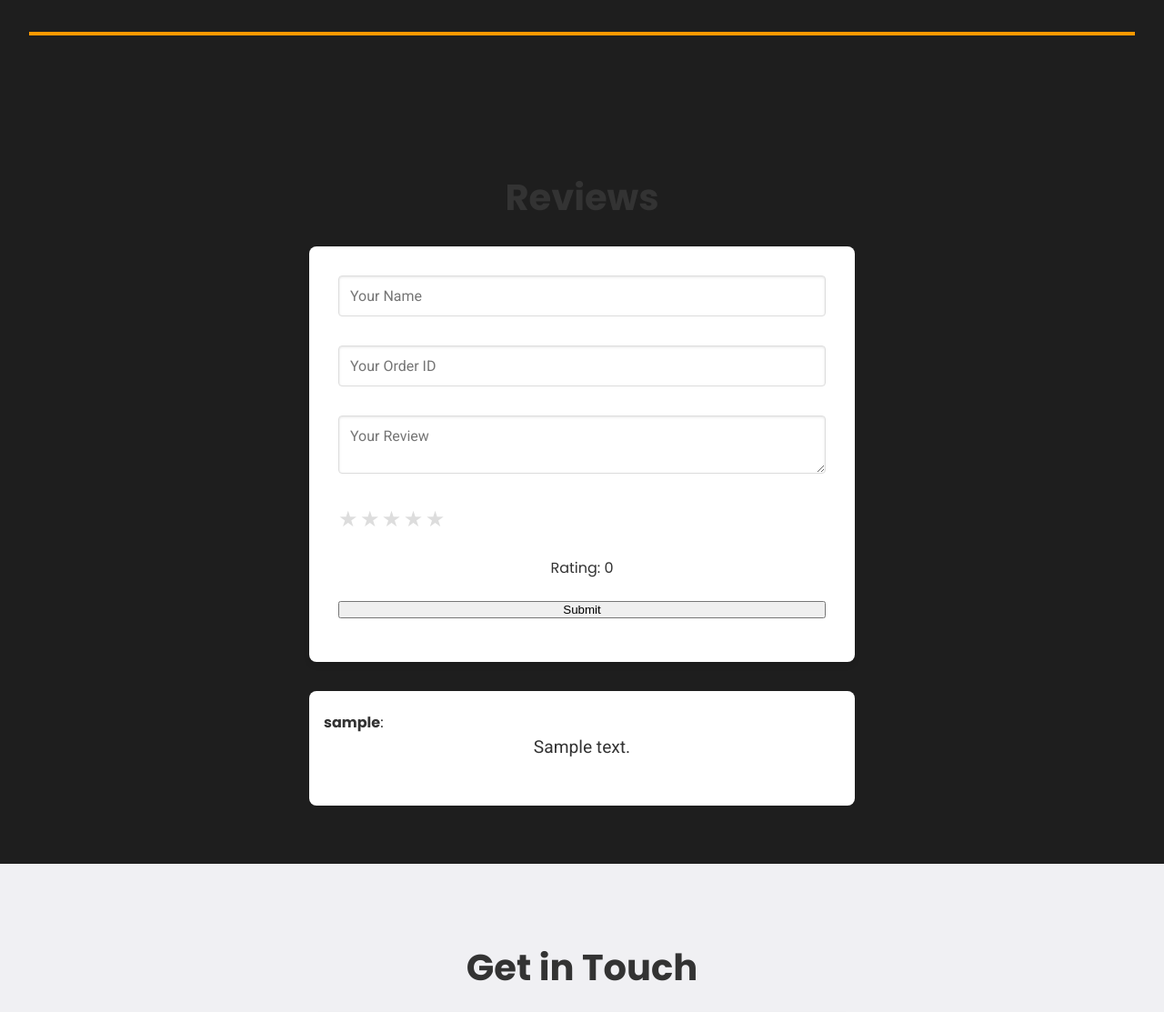
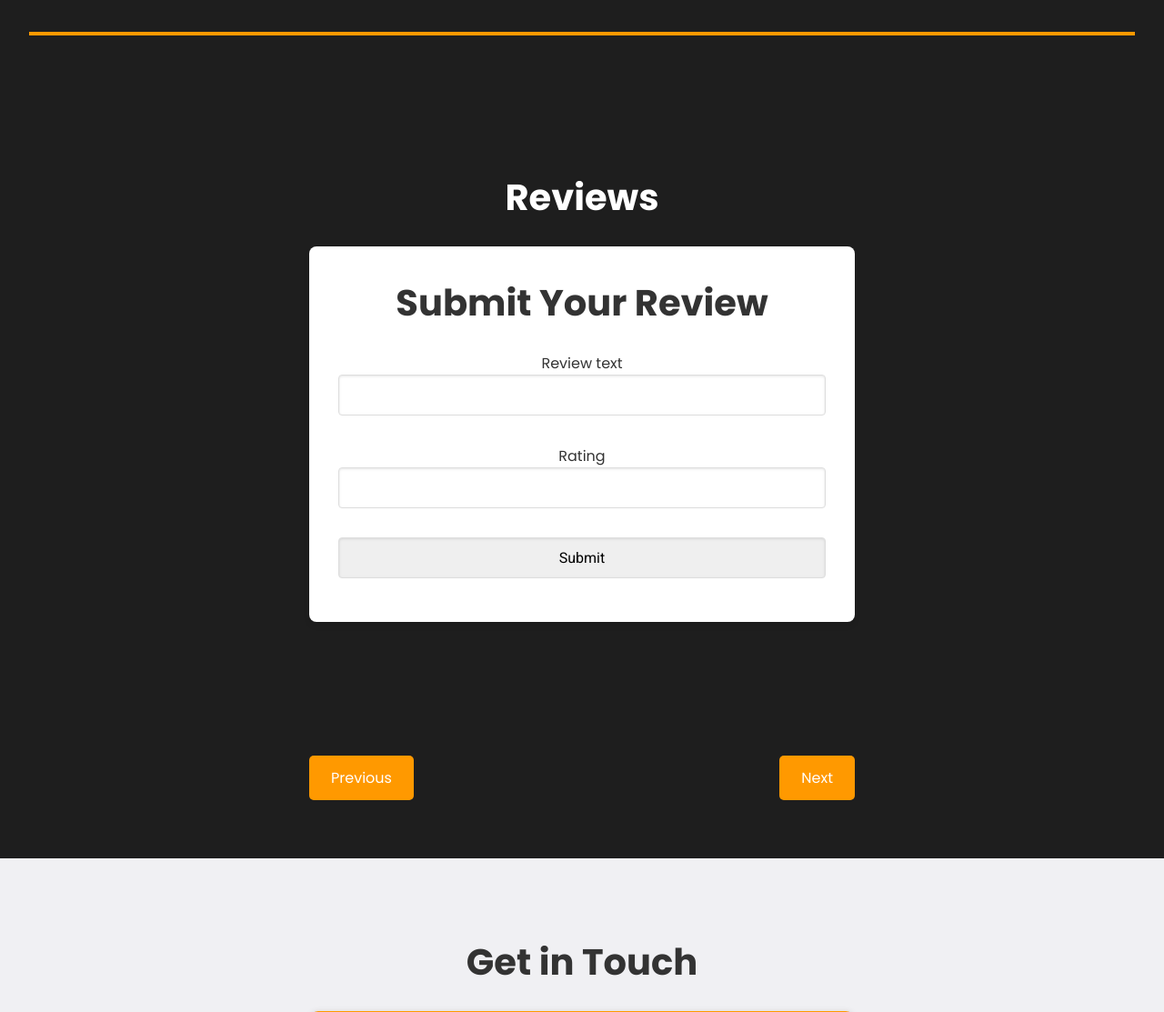
Before and after one commit to pixel123456789/my-flask-app, a Flask app: template templates/index.html in a window 1280 px wide. Shown: the part 1980-3093 px from the top of the page at 91% size. Run offline with Flask 3, Linux system fonts and the light colour scheme; the template is opened without the code that fills it, so the values that code supplies are empty, except form fields; tables that the repository leaves empty hold one stand-in row (values such as "Sample post"); form fields are guessed from the names that the template uses.

Commit message:
Update index.html

```diff
--- a/templates/index.html
+++ b/templates/index.html
@@ -6,6 +6,34 @@
     <title>Liam | Web Developer Portfolio</title>
     <link rel="stylesheet" href="static/styles.css">
     <link href="https://fonts.googleapis.com/css2?family=Poppins:wght@300;400;600;700&family=Roboto:wght@300;400;500;700&display=swap" rel="stylesheet">
+    <style>
+        /* Add custom styles for the review grid and pagination */
+        .review-grid {
+            display: grid;
+            grid-template-columns: repeat(auto-fill, minmax(250px, 1fr));
+            gap: 15px;
+            opacity: 0;
+        }
+
+        .review-item {
+            background: #fff;
+            border: 1px solid #ddd;
+            border-radius: 8px;
+            padding: 15px;
+            box-shadow: 0 4px 8px rgba(0, 0, 0, 0.1);
+            transition: transform 0.3s ease-in-out;
+        }
+
+        .review-item:hover {
+            transform: scale(1.05);
+        }
+
+        .review-navigation {
+            display: flex;
+            justify-content: space-between;
+            margin-top: 20px;
+        }
+    </style>
 </head>
 <body>
     <header>
@@ -29,19 +57,13 @@
                 <button id="close-btn" class="close-btn">&times;</button>
                 <ul>
                     <li><a href="{{ url_for('home') }}">Home</a></li>
-                    <br>
                     {% if current_user.is_authenticated %}
                         <li><a href="{{ url_for('dashboard') }}">Dashboard</a></li>
-                        <br>
                         <li><a href="{{ url_for('home') }}#contact">Contact</a></li>
-                        <br>
                         <li><a href="{{ url_for('logout') }}">Logout</a></li>
-                        <br>
                     {% else %}
                         <li><a href="{{ url_for('home') }}#contact">Contact</a></li>
-                        <br>
                         <li><a href="{{ url_for('register') }}">Register</a></li>
-                        <br>
                         <li><a href="{{ url_for('login') }}">Login</a></li>
                     {% endif %}
                 </ul>
@@ -65,7 +87,7 @@
             <h1>Hello, I'm Liam!</h1>
             <div class="line"></div>
             <p>Turning ideas into interactive experiences with a touch of creativity and a lot of passion.</p>
-            <a href="{{ url_for('site_map') }}" ><button class="btn-orange">Click To Learn About This Site</button></a>
+            <a href="{{ url_for('site_map') }}"><button class="btn-orange">Click To Learn About This Site</button></a>
         </div>
     </section>
 
@@ -105,27 +127,32 @@
     </section>
 
     <section id="reviews">
-        <h2>Reviews</h2>
+        <h2 id="clr">Reviews</h2>
         <div class="review-form-container">
-            <form id="review-form">
-                <input type="text" id="username" name="username" placeholder="Your Name" required>
-                <input type="text" id="order-id" name="order-id" placeholder="Your Order ID" required>
-                <textarea id="content" name="content" placeholder="Your Review" required></textarea>
-                <div class="star-rating" id="star-rating">
-                    <span class="star inactive" data-value="1">★</span>
-                    <span class="star inactive" data-value="2">★</span>
-                    <span class="star inactive" data-value="3">★</span>
-                    <span class="star inactive" data-value="4">★</span>
-                    <span class="star inactive" data-value="5">★</span>
+            <h2>Submit Your Review</h2>
+            <form action="{{ url_for('submit_review') }}" method="post" id="review-form">
+                {{ review_form.hidden_tag() }}
+                <div>
+                    {{ review_form.review_text.label }}<br>
+                    {{ review_form.review_text(size=40, rows=5) }}
                 </div>
-                <div class="rating-display" id="rating-display">Rating: 0</div>
-                <button type="submit">Submit</button>
-                <div id="form-errors" class="error-messages"></div>
+                <div>
+                    {{ review_form.rating.label }}<br>
+                    {{ review_form.rating() }}
+                </div>
+                <div>
+                    {{ review_form.submit() }}
+                </div>
             </form>
         </div>
+
         <div id="reviews-container">
-            <div class="review-carousel" id="review-carousel">
-                <!-- Reviews will be appended here -->
+            <div id="review-grid" class="review-grid">
+                <!-- Review items will be dynamically inserted here -->
+            </div>
+            <div class="review-navigation">
+                <button id="prev-button">Previous</button>
+                <button id="next-button">Next</button>
             </div>
         </div>
     </section>
@@ -147,9 +174,6 @@
             </form>
         </div>
     </section>
-
-
-    <!-- Section Separator -->
 
     <footer>
         <p>&copy; 2024 Liam Kinnaird. All rights reserved.</p>
@@ -176,165 +200,117 @@
     // Initial call to display the date and time immediately
     updateDateTime();
 
-       // Handle star rating selection
-const starRatingContainer = document.getElementById('star-rating');
-const ratingDisplay = document.getElementById('rating-display');
-const errorMessages = document.getElementById('form-errors');
-let selectedRating = 0;
+    let reviews = [];
+    let currentPage = 1;
+    const reviewsPerPage = 4;
 
-starRatingContainer.addEventListener('click', function(event) {
-    if (event.target.classList.contains('star')) {
-        selectedRating = parseInt(event.target.dataset.value);
-        updateStarRating();
-        ratingDisplay.textContent = `Rating: ${selectedRating}`;
+    // Render reviews function with animation
+    function renderReviews() {
+        const reviewGrid = document.getElementById('review-grid');
+        reviewGrid.innerHTML = ''; // Clear existing reviews
+
+        // Calculate start and end index for current page
+        const startIndex = (currentPage - 1) * reviewsPerPage;
+        const endIndex = startIndex + reviewsPerPage;
+        const reviewsToShow = reviews.slice(startIndex, endIndex);
+
+        reviewsToShow.forEach(review => {
+            const [id, username, reviewText, rating, timestamp, status] = review;
+
+            // Create review item element
+            const reviewItem = document.createElement('div');
+            reviewItem.className = 'review-item';
+            reviewItem.innerHTML = `
+                <div class="stars">${'★'.repeat(rating)}</div>
+                <div class="review-content">${reviewText}</div>
+                <div class="review-author">- ${username}</div>
+            `;
+
+            reviewGrid.appendChild(reviewItem);
+        });
+
+        // GSAP animation for the review grid
+        gsap.fromTo("#review-grid", { opacity: 0, y: 50 }, { opacity: 1, y: 0, duration: 1, ease: "power2.out" });
+
+        // Update button visibility
+        document.getElementById('prev-button').style.display = currentPage > 1 ? 'block' : 'none';
+        document.getElementById('next-button').style.display = endIndex < reviews.length ? 'block' : 'none';
+    }
+
+    // Load reviews function
+    function loadReviews() {
+        fetch('/api/reviews')
+            .then(response => response.json())
+            .then(data => {
+                console.log('Reviews data:', data); // Debugging line to see the raw data
+
+                // Ensure data is an array of arrays
+                if (Array.isArray(data)) {
+                    // Filter approved reviews
+                    reviews = data.filter(review => review[5] === 'Approved');
+                    renderReviews(); // Render initial reviews
+                } else {
+                    console.error('Reviews data is not an array:', data);
+                    document.getElementById('review-grid').innerHTML = '<p>Failed to load reviews.</p>';
+                }
+            })
+            .catch(error => {
+                console.error('Error fetching reviews:', error);
+                document.getElementById('review-grid').innerHTML = '<p>Error fetching reviews.</p>';
+            });
+    }
+
+    // Handle form submission
+    window.onload = function() {
+        console.log('Window loaded');
+
+        // Handle form submission
+        const form = document.getElementById('review-form');
+
+        form.addEventListener('submit', function(event) {
+            event.preventDefault(); // Prevent the default form submission
+
+            const formData = new FormData(form);
+
+            fetch(form.action, {
+                method: 'POST',
+                body: formData,
+                headers: {
+                    'Accept': 'application/json',
+                },
+            })
+            .then(response => response.json())
+            .then(data => {
+                if (data.success) {
+                    alert('Review submitted successfully!');
+                    form.reset(); // Clear the form fields
+                    window.location.reload(); // Reload the page
+                } else {
+                    alert('Error submitting review: ' + data.error);
+                }
+            })
+            .catch(error => console.error('Error:', error));
+        });
+
+        // Load reviews on page load
+        loadReviews();
+
+        // Handle pagination
+        document.getElementById('prev-button').addEventListener('click', function() {
+            if (currentPage > 1) {
+                currentPage--;
+                renderReviews();
             }
         });
 
-function updateStarRating() {
-    const stars = starRatingContainer.querySelectorAll('.star');
-    stars.forEach(star => {
-        if (parseInt(star.dataset.value) <= selectedRating) {
-            star.classList.add('active');
-            star.classList.remove('inactive');
-        } else {
-            star.classList.add('inactive');
-            star.classList.remove('active');
+        document.getElementById('next-button').addEventListener('click', function() {
+            if (currentPage * reviewsPerPage < reviews.length) {
+                currentPage++;
+                renderReviews();
             }
         });
-}
+    };
+</script>
 
-// Handle review form submission
-document.getElementById('review-form').addEventListener('submit', function(event) {
-    event.preventDefault();
-
-    const username = document.getElementById('username').value.trim();
-    const content = document.getElementById('content').value.trim();
-    const orderId = document.getElementById('order-id').value.trim();
-
-    // Clear previous error messages
-    errorMessages.textContent = '';
-
-    if (selectedRating === 0) {
-        showError('Please select a rating.');
-        return;
-    }
-
-    fetch('/validate_order', {
-        method: 'POST',
-        headers: {
-            'Content-Type': 'application/json'
-        },
-        body: JSON.stringify({ orderId: orderId })
-    }).then(response => response.json())
-      .then(data => {
-        if (data.valid) {
-            fetch('/add_review', {
-                method: 'POST',
-                headers: {
-                    'Content-Type': 'application/json'
-                },
-                body: JSON.stringify({
-                    username: username,
-                    content: content,
-                    rating: selectedRating
-                })
-            }).then(response => response.json())
-              .then(data => {
-                if (data.success) {
-                    addReviewToCarousel(username, content, selectedRating);
-                    document.getElementById('review-form').reset();
-                    selectedRating = 0;
-                    updateStarRating();
-                } else {
-                    showError('Failed to submit review. Please try again.');
-                }
-            }).catch(error => {
-                console.error('Error:', error);
-                showError('An unexpected error occurred. Please try again later.');
-            });
-        } else {
-            showError('Invalid Order ID. Please check and try again.');
-        }
-    }).catch(error => {
-        console.error('Error:', error);
-        showError('An unexpected error occurred. Please try again later.');
-    });
-});
-
-function showError(message) {
-    errorMessages.textContent = message;
-}
-
-// Function to add a review to the carousel
-function addReviewToCarousel(username, content, rating) {
-    const reviewsContainer = document.getElementById('review-carousel');
-    const reviewItem = document.createElement('div');
-    reviewItem.className = 'review-item';
-    reviewItem.innerHTML = `
-        <div class="stars">${'⭐'.repeat(rating)}</div>
-        <div class="review-content">
-            <strong>${username}</strong>: <p>${content}</p>
-        </div>
-    `;
-    reviewsContainer.appendChild(reviewItem);
-}
-
-// Function to initialize the carousel
-function initializeCarousel() {
-    const reviewItems = document.querySelectorAll('#review-carousel .review-item');
-    let currentIndex = 0;
-    const intervalTime = 3000; // Adjust this time as needed
-
-    function updateCarousel() {
-        reviewItems.forEach((item, index) => {
-            item.style.transform = `translateX(-${currentIndex * 100}%)`;
-        });
-    }
-
-    function autoScroll() {
-        currentIndex = (currentIndex + 1) % reviewItems.length;
-        updateCarousel();
-    }
-
-    updateCarousel(); // Initialize carousel position
-    setInterval(autoScroll, intervalTime); // Automatically scroll every `intervalTime` milliseconds
-}
-
-// Fetch and display existing reviews
-function loadReviews() {
-    fetch('/get_reviews')
-        .then(response => response.json())
-        .then(reviews => {
-            reviews.forEach(review => {
-                addReviewToCarousel(review.username, review.content, review.rating);
-            });
-            initializeCarousel();
-        }).catch(error => {
-            console.error('Error:', error);
-            showError('Failed to load reviews. Please try again later.');
-        });
-}
-
-document.addEventListener('DOMContentLoaded', function() {
-        const button = document.querySelector('.hero-button');
-        if (button) {
-            button.classList.remove('hidden');
-            button.classList.add('show');
-        }
-    });
-
-// Mobile menu functionality
-document.getElementById('hamburger-menu').addEventListener('click', function() {
-            document.getElementById('mobile-menu').classList.toggle('active');
-        });
-
-        document.getElementById('close-btn').addEventListener('click', function() {
-            document.getElementById('mobile-menu').classList.remove('active');
-        });
-
-// Load reviews on page load
-window.addEventListener('load', loadReviews);
-
-    </script>
 </body>
 </html>
```
Lines whose indentation alone changed are shown as unchanged.
